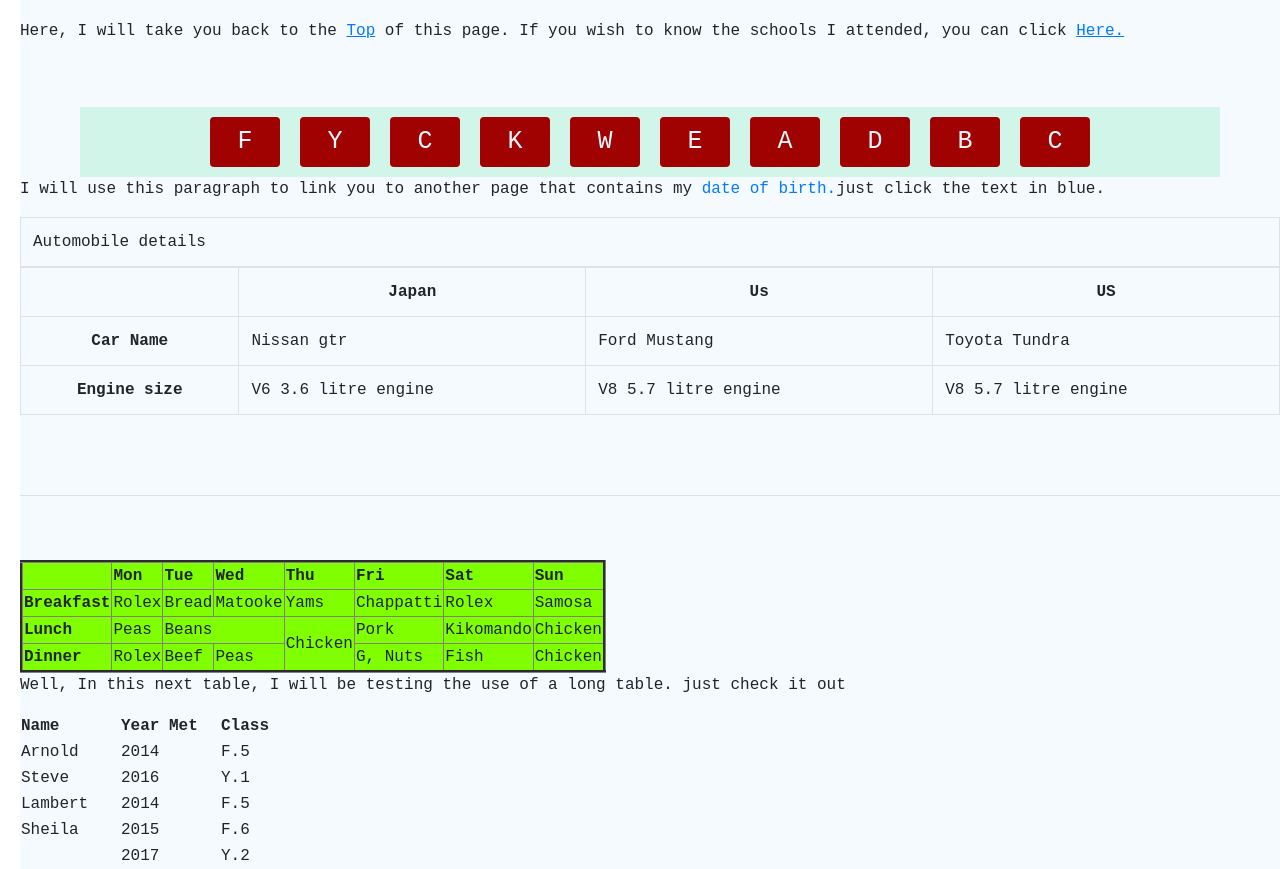
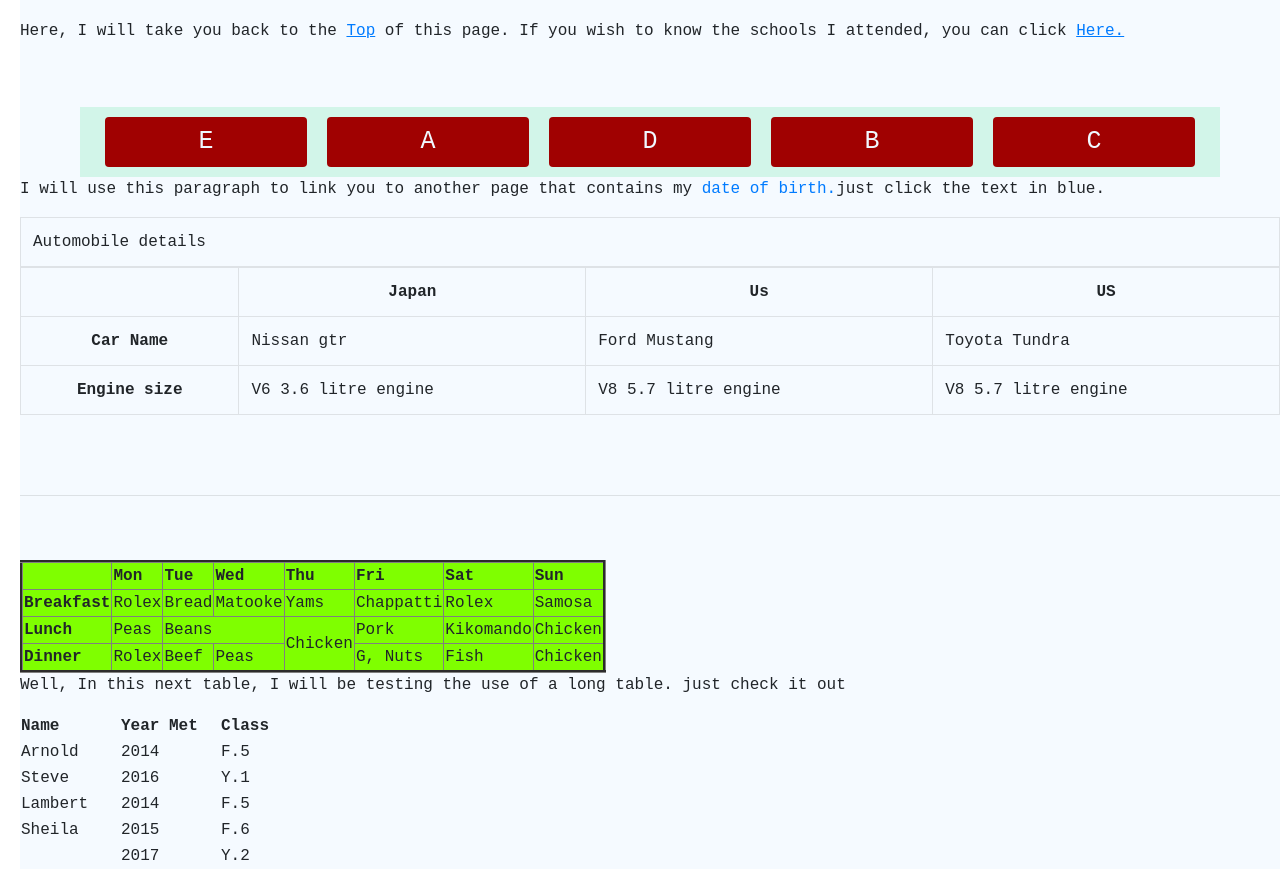
Before and after one commit to agwadan/React-Exercise, a React (Create React App) app: page / in a window 1280 px wide. Shown: the part 4828-5697 px from the top of the page. Built offline with nearby package versions, Linux system fonts and the light colour scheme; the HTML template or start-up script is replaced by a standard one.

Commit message:
04:00:00 - Cover flex grown and shrink

```diff
--- a/src/components/13-stylingWithCss/contentPage.jsx
+++ b/src/components/13-stylingWithCss/contentPage.jsx
@@ -209,16 +209,11 @@ export const ContentPage = () => {
 		<br/><br/>
 
 		<div className="container">
-			<div className="container-item" style={{order: 2}}>A</div>
-			<div className="container-item" style={{order: 4}}>B</div>
-			<div className="container-item" style={{order: 5}}>C</div>
-			<div className="container-item" style={{order: 3}}>D</div>
-			<div className="container-item" style={{order: 1}}>E</div>
-			<div className="container-item">F</div>
-			<div className="container-item">Y</div>
-			<div className="container-item">C</div>
-			<div className="container-item">K</div>
-			<div className="container-item">W</div>
+			<div className="container-item" style={{order: 2 , flexGrow: 1,flexShrink: 1,flexBasis: '100px'}}>A</div>
+			<div className="container-item" style={{order: 4 , flexGrow: 1,flexShrink: 1,flexBasis: '100px'}}>B</div>
+			<div className="container-item" style={{order: 5 , flexGrow: 1,flexShrink: 0,flexBasis: '100px'}}>C</div>
+			<div className="container-item" style={{order: 3 , flexGrow: 1,flexShrink: 3,flexBasis: '100px'}}>D</div>
+			<div className="container-item" style={{order: 1 , flexGrow: 1,flexShrink: 1,flexBasis: '100px'}}>E</div>
 		</div>
 
 		<Tables/>
```
